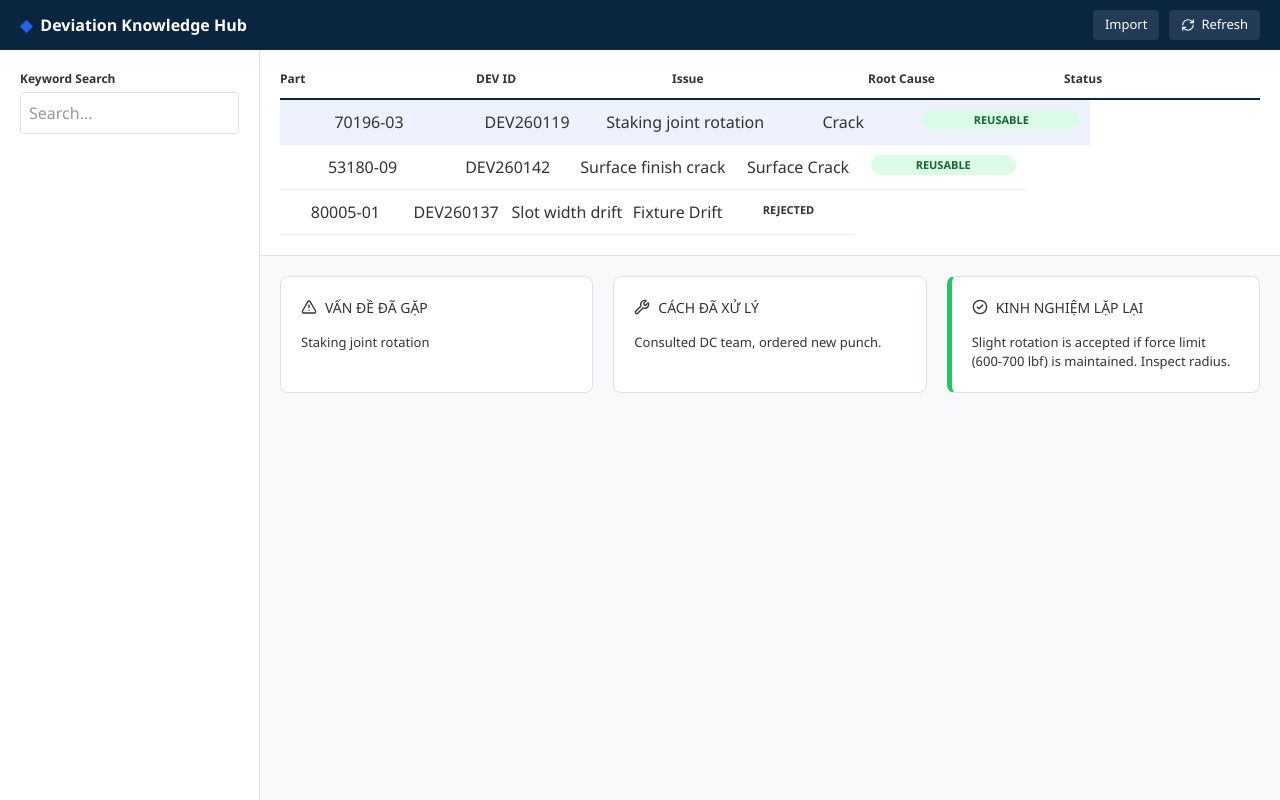
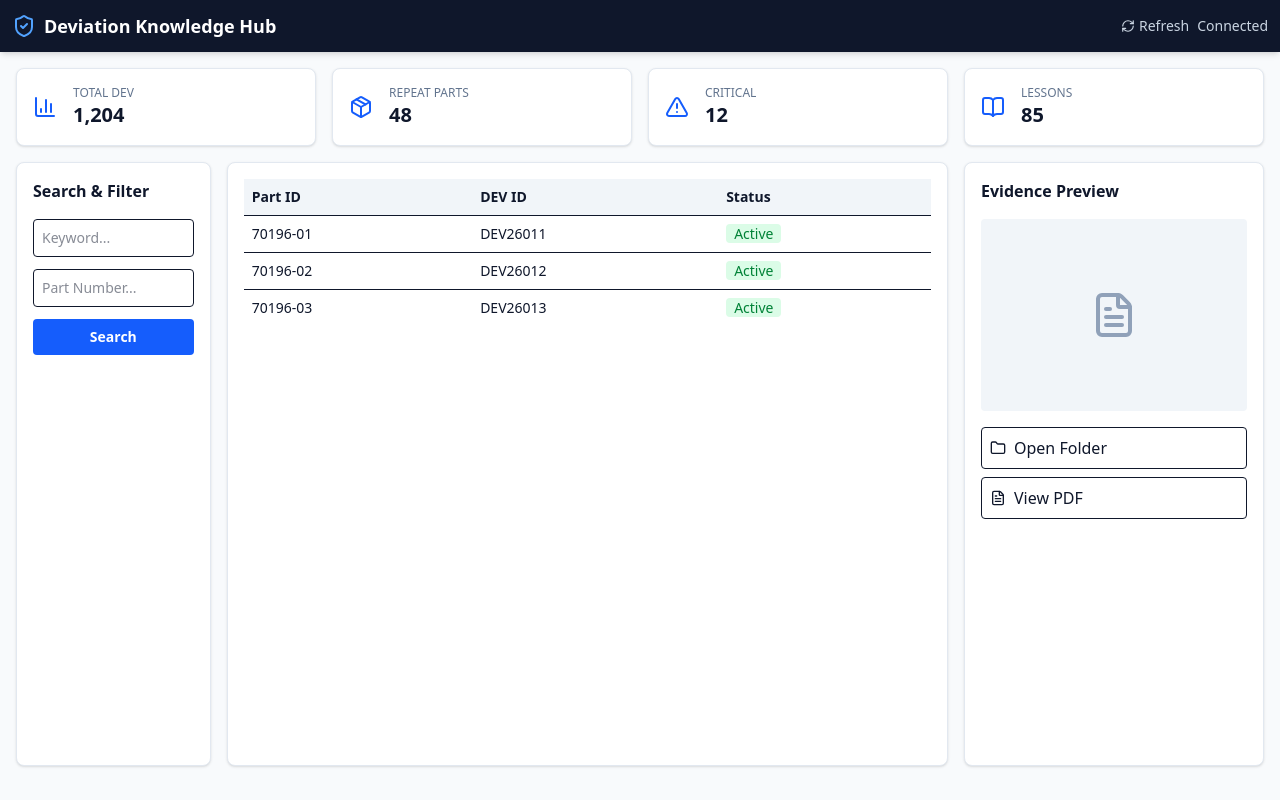
Before and after one commit to Alec61004/FPC, a Next.js app: page / in a window 1280 px wide. Built offline with nearby package versions, Linux system fonts and the light colour scheme.

Commit message:
Implement Option C: Hybrid Enterprise QMS Dashboard

```diff
--- a/app/page.tsx
+++ b/app/page.tsx
@@ -1,54 +1,88 @@
 "use client";
-import { useState, useMemo } from "react";
-import { AlertTriangle, Wrench, CheckCircle2, RefreshCw } from "lucide-react";
+import { useState } from "react";
+import { Search, Package, AlertTriangle, BookOpen, ChevronRight, FileText, Folder, RefreshCw, BarChart3, ShieldCheck } from "lucide-react";
 
-const parts = [
-  { id: "70196-03", dev: "DEV260119", date: "17 Jan 25", issue: "Staking joint rotation", root: "Crack", status: "REUSABLE", action: "Consulted DC team, ordered new punch.", lesson: "Slight rotation is accepted if force limit (600-700 lbf) is maintained. Inspect radius.", supplier: "Dong Tam" },
-  { id: "53180-09", dev: "DEV260142", date: "24 Jul 26", issue: "Surface finish crack", root: "Surface Crack", status: "REUSABLE", action: "Contain lot, inspect crack depth.", lesson: "Check deburr pressure before tray packaging." },
-  { id: "80005-01", dev: "DEV260137", date: "23 Jul 26", issue: "Slot width drift", root: "Fixture Drift", status: "REJECTED", action: "CMM check, fixture wear log.", lesson: "End-of-life tool life frequency reset." }
+// Dữ liệu mẫu (sẽ thay bằng data thật)
+const stats = [
+  { label: "Total DEV", value: "1,204", icon: BarChart3 },
+  { label: "Repeat Parts", value: "48", icon: Package },
+  { label: "Critical", value: "12", icon: AlertTriangle },
+  { label: "Lessons", value: "85", icon: BookOpen },
 ];
 
-export default function Home() {
-  const [selected, setSelected] = useState(parts[0]);
-  const [filter, setFilter] = useState("");
-
-  const filtered = useMemo(() => parts.filter(p => p.id.includes(filter) || p.issue.toLowerCase().includes(filter.toLowerCase())), [filter]);
+export default function DeviationDashboard() {
+  const [selectedPart, setSelectedPart] = useState(null);
 
   return (
-    <main className="qms-shell">
-      <header className="qms-header">
-        <div className="logo"><span>◆</span> Deviation Knowledge Hub</div>
-        <div className="toolbar">
-          <button onClick={() => alert("Importing...")}>Import</button>
-          <button onClick={() => location.reload()}><RefreshCw size={14}/>Refresh</button>
+    <div className="min-h-screen bg-slate-50 text-slate-900 font-sans">
+      {/* Top Bar */}
+      <header className="bg-slate-900 text-white p-3 flex justify-between items-center shadow-md">
+        <div className="flex items-center gap-2 font-bold text-lg"><ShieldCheck className="text-blue-400" /> Deviation Knowledge Hub</div>
+        <div className="flex gap-2 text-sm text-slate-300">
+          <button className="hover:text-white flex items-center gap-1"><RefreshCw size={14}/> Refresh</button>
+          <span>Connected</span>
         </div>
       </header>
-      <div className="qms-main">
-        <aside className="qms-sidebar">
-          <div className="filter-group">
-            <label>Keyword Search</label>
-            <input placeholder="Search..." onChange={(e) => setFilter(e.target.value)} />
+
+      {/* Stats Row */}
+      <div className="grid grid-cols-4 gap-4 p-4">
+        {stats.map((s, i) => (
+          <div key={i} className="bg-white p-4 rounded-lg shadow-sm border border-slate-200 flex items-center gap-4">
+            <s.icon className="text-blue-600" />
+            <div>
+              <div className="text-xs text-slate-500 uppercase">{s.label}</div>
+              <div className="text-xl font-bold">{s.value}</div>
+            </div>
+          </div>
+        ))}
+      </div>
+
+      {/* Main Layout 3 Columns */}
+      <main className="grid grid-cols-12 gap-4 px-4 pb-4 h-[calc(100vh-180px)]">
+        {/* Left Filter */}
+        <aside className="col-span-2 bg-white rounded-lg shadow-sm border border-slate-200 p-4">
+          <h3 className="font-bold mb-4">Search & Filter</h3>
+          <div className="space-y-3 text-sm">
+            <input className="w-full border p-2 rounded" placeholder="Keyword..." />
+            <input className="w-full border p-2 rounded" placeholder="Part Number..." />
+            <button className="w-full bg-blue-600 text-white p-2 rounded font-bold">Search</button>
           </div>
         </aside>
-        <section className="qms-content">
-          <div className="result-table">
-            <div className="table-head"><span>Part</span><span>DEV ID</span><span>Issue</span><span>Root Cause</span><span>Status</span></div>
-            {filtered.map(p => (
-              <button key={p.id} className={`row ${selected.id === p.id ? 'active' : ''}`} onClick={() => setSelected(p)}>
-                <span>{p.id}</span><span>{p.dev}</span><span>{p.issue}</span><span>{p.root}</span>
-                <span className={`pill ${p.status === 'REUSABLE' ? 'green' : 'red'}`}>{p.status}</span>
-              </button>
-            ))}
+
+        {/* Center Grid */}
+        <section className="col-span-7 bg-white rounded-lg shadow-sm border border-slate-200 p-4 overflow-auto">
+          <table className="w-full text-sm">
+            <thead className="bg-slate-100">
+              <tr>
+                <th className="p-2 text-left">Part ID</th>
+                <th className="p-2 text-left">DEV ID</th>
+                <th className="p-2 text-left">Status</th>
+              </tr>
+            </thead>
+            <tbody>
+              {[1,2,3].map((i) => (
+                <tr key={i} className="border-t hover:bg-blue-50 cursor-pointer" onClick={() => setSelectedPart(i as any)}>
+                  <td className="p-2">70196-0{i}</td>
+                  <td className="p-2">DEV2601{i}</td>
+                  <td className="p-2"><span className="bg-green-100 text-green-700 px-2 rounded">Active</span></td>
+                </tr>
+              ))}
+            </tbody>
+          </table>
+        </section>
+
+        {/* Right Preview */}
+        <aside className="col-span-3 bg-white rounded-lg shadow-sm border border-slate-200 p-4">
+          <h3 className="font-bold mb-4">Evidence Preview</h3>
+          <div className="bg-slate-100 h-48 flex items-center justify-center rounded">
+            <FileText size={48} className="text-slate-400" />
           </div>
-          <div className="detail-view">
-            <div className="three-col">
-              <div className="col"><h3><AlertTriangle size={16}/> VẤN ĐỀ ĐÃ GẶP</h3><p>{selected.issue}</p></div>
-              <div className="col"><h3><Wrench size={16}/> CÁCH ĐÃ XỬ LÝ</h3><p>{selected.action}</p></div>
-              <div className="col lesson"><h3><CheckCircle2 size={16}/> KINH NGHIỆM LẶP LẠI</h3><p>{selected.lesson}</p></div>
-            </div>
+          <div className="mt-4 space-y-2">
+            <button className="w-full border p-2 rounded text-left flex items-center gap-2"><Folder size={16}/> Open Folder</button>
+            <button className="w-full border p-2 rounded text-left flex items-center gap-2"><FileText size={16}/> View PDF</button>
           </div>
-        </section>
-      </div>
-    </main>
+        </aside>
+      </main>
+    </div>
   );
 }
```
